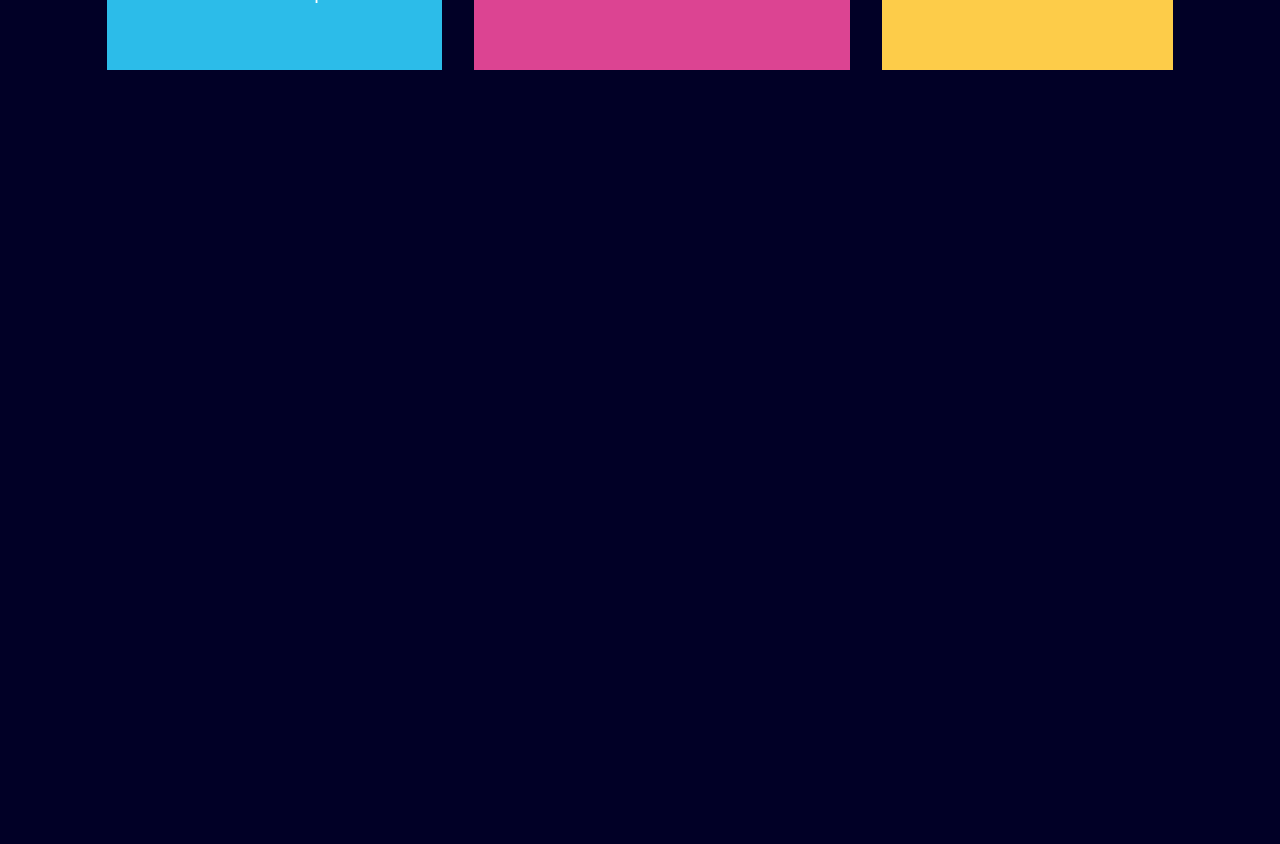
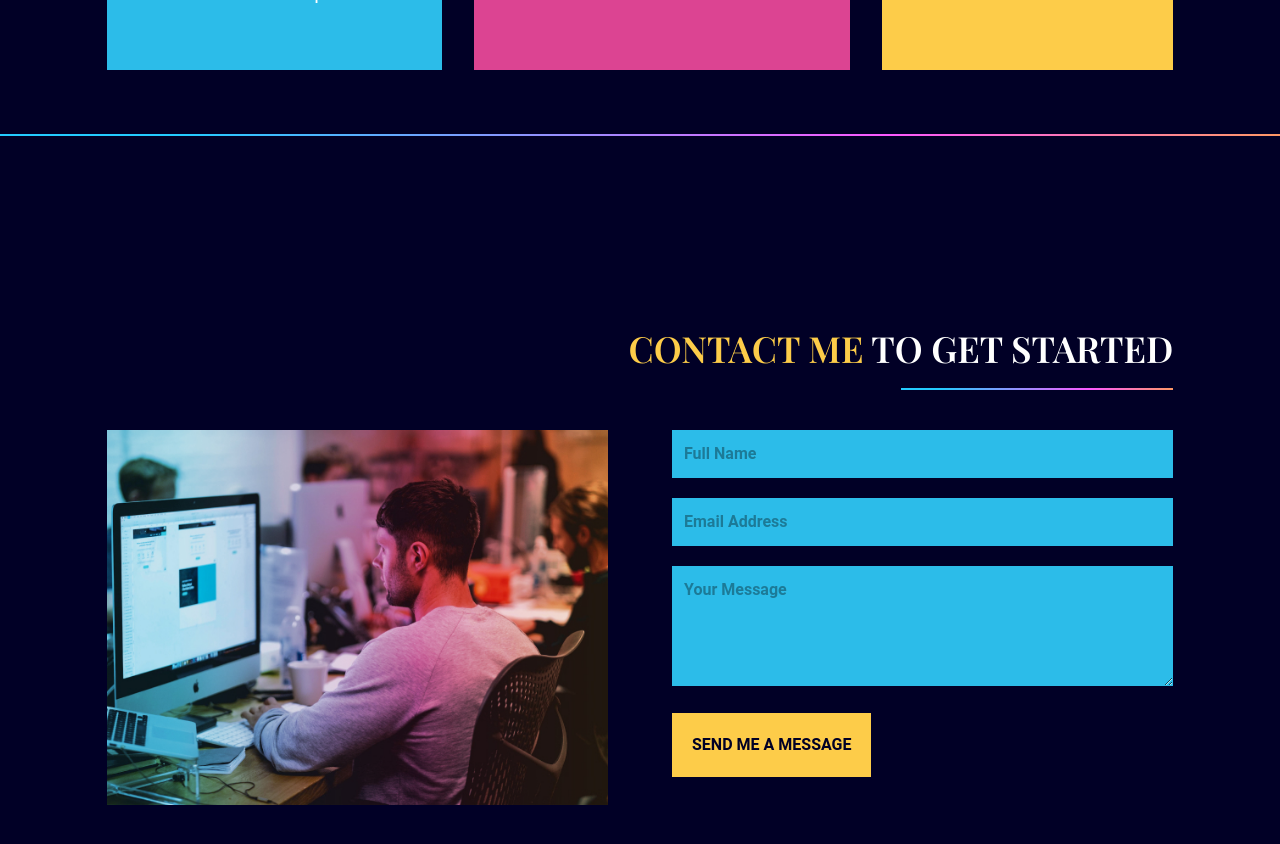
Before and after one commit to kennedyowusu/portfolio-app, a React (Vite) app: page / in a window 1280 px wide. Shown: the part 3920-4764 px from the top of the page. Before the commit the page ends 4054 px from the top, so only its background shows below. Built offline with nearby package versions, Linux system fonts and the light colour scheme.

Commit message:
build the contact section

```diff
--- a/package.json
+++ b/package.json
@@ -14,7 +14,8 @@
     "prop-types": "^15.8.1",
     "react": "^18.2.0",
     "react-anchor-link-smooth-scroll": "^1.0.12",
-    "react-dom": "^18.2.0"
+    "react-dom": "^18.2.0",
+    "react-hook-form": "^7.45.0"
   },
   "devDependencies": {
     "@types/react": "^18.0.37",
--- a/src/App.jsx
+++ b/src/App.jsx
@@ -8,6 +8,7 @@
 import Skills from "./components/Skills";
 import Projects from "./components/Projects";
 import Testimonials from "./components/Testimonials"
+import Contact from "./components/Contact";
 
 function App() {
   const [selectedPage, setSelectedPage] = useState('home')
@@ -55,6 +56,10 @@
       <div className="w-5/6 mx-auto md:h-full">
         <Testimonials />
       </div>
+      <Divider />
+      <div className="w-5/6 mx-auto md:h-full">
+        <Contact />
+      </div>
     </div>
   )
 }
--- /dev/null
+++ b/src/components/Contact.jsx
@@ -0,0 +1,145 @@
+import Divider from "../components/Divider";
+import { useForm } from "react-hook-form";
+import { motion } from "framer-motion";
+import ContactImage from '../assets/contact-image.jpeg'
+
+const Contact = () => {
+  const {
+    register,
+    trigger,
+    formState: { errors },
+  } = useForm();
+
+  const onSubmit = async (e) => {
+    console.log("~ e", e);
+    const isValid = await trigger();
+    if (!isValid) {
+      e.preventDefault();
+    }
+  };
+
+  return (
+    <section id="contact" className="contact py-48">
+      {/* HEADINGS */}
+      <motion.div
+        initial="hidden"
+        whileInView="visible"
+        viewport={{ once: true, amount: 0.5 }}
+        transition={{ duration: 0.5 }}
+        variants={{
+          hidden: { opacity: 0, x: 50 },
+          visible: { opacity: 1, x: 0 },
+        }}
+        className="flex justify-end w-full"
+      >
+        <div>
+          <p className="font-playfair font-semibold text-4xl">
+            <span className="text-yellow">CONTACT ME</span> TO GET STARTED
+          </p>
+          <div className="flex md:justify-end my-5">
+            <Divider width="w-1/2" />
+          </div>
+        </div>
+      </motion.div>
+
+      {/* FORM & IMAGE */}
+      <div className="md:flex md:justify-between gap-16 mt-5">
+        <motion.div
+          initial="hidden"
+          whileInView="visible"
+          viewport={{ once: true, amount: 0.5 }}
+          transition={{ duration: 0.5 }}
+          variants={{
+            hidden: { opacity: 0, y: 50 },
+            visible: { opacity: 1, y: 0 },
+          }}
+          className="basis-1/2 flex justify-center"
+        >
+          <img src={ContactImage} alt="contact" />
+        </motion.div>
+
+        <motion.div
+          initial="hidden"
+          whileInView="visible"
+          viewport={{ once: true, amount: 0.5 }}
+          transition={{ delay: 0.2, duration: 0.5 }}
+          variants={{
+            hidden: { opacity: 0, y: 50 },
+            visible: { opacity: 1, y: 0 },
+          }}
+          className="basis-1/2 mt-10 md:mt-0"
+        >
+          <form
+            target="_blank"
+            onSubmit={onSubmit}
+            action = "https://formsubmit.co/562fe5a14400955d571c11bacabf16d4"
+            method="POST"
+          >
+            <input
+              className="w-full bg-blue font-semibold placeholder-opaque-black p-3"
+              type="text"
+              name="name"
+              placeholder="Full Name"
+              {...register("name", {
+                required: true,
+                maxLength: 100,
+              })}
+            />
+            {errors.name && (
+              <p className="text-red mt-1">
+                {errors.name.type === "required" && "This field is required."}
+                {errors.name.type === "maxLength" && "Max length is 100 char."}
+              </p>
+            )}
+
+            <input
+              className="w-full bg-blue font-semibold placeholder-opaque-black p-3 mt-5"
+              type="text"
+              name="email"
+              placeholder="Email Address"
+              {...register("email", {
+                required: true,
+                pattern: /^[A-Z0-9._%+-]+@[A-Z0-9.-]+\.[A-Z]{2,}$/i,
+              })}
+            />
+            {errors.email && (
+              <p className="text-red mt-1">
+                {errors.email.type === "required" && "This field is required."}
+                {errors.email.type === "pattern" && "Invalid email address."}
+              </p>
+            )}
+
+            <textarea
+              className="w-full bg-blue font-semibold placeholder-opaque-black p-3 mt-5"
+              name="message"
+              placeholder="Your Message"
+              rows="4"
+              cols="50"
+              {...register("message", {
+                required: true,
+                maxLength: 2000,
+              })}
+            />
+            {errors.message && (
+              <p className="text-red mt-1">
+                {errors.message.type === "required" &&
+                  "This field is required."}
+                {errors.message.type === "maxLength" &&
+                  "Max length is 2000 char."}
+              </p>
+            )}
+
+            <button
+              className="p-5 bg-yellow font-semibold text-deep-blue mt-5 hover:bg-red hover:text-white transition duration-500"
+              type="submit"
+            >
+              SEND ME A MESSAGE
+            </button>
+          </form>
+        </motion.div>
+      </div>
+    </section>
+  );
+};
+
+export default Contact;
```
Also changed, not shown: 1 other file (tests, documents, lock files or other folders).
